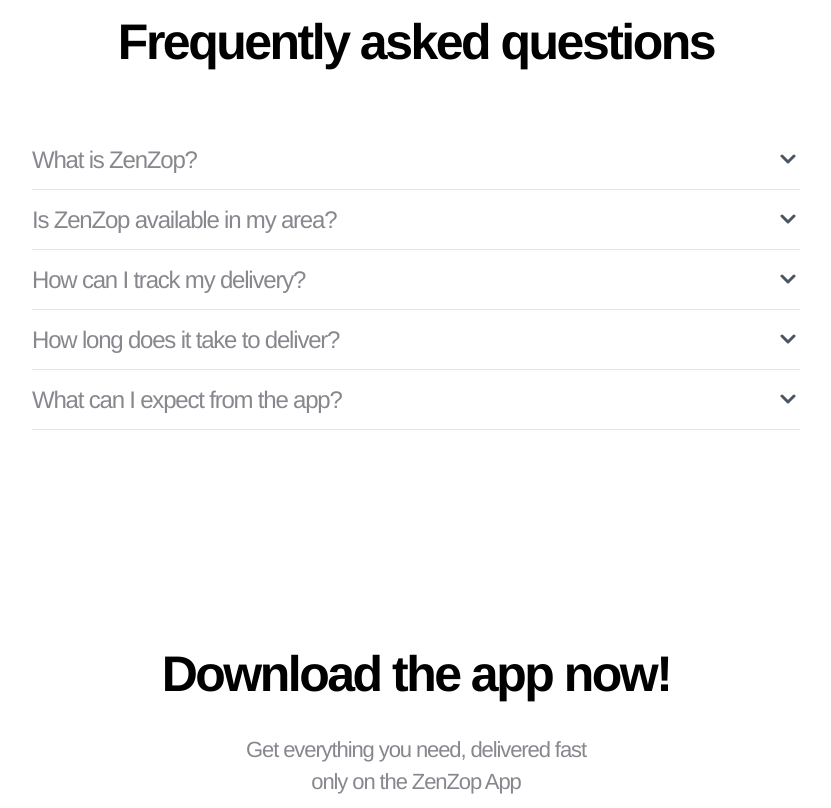
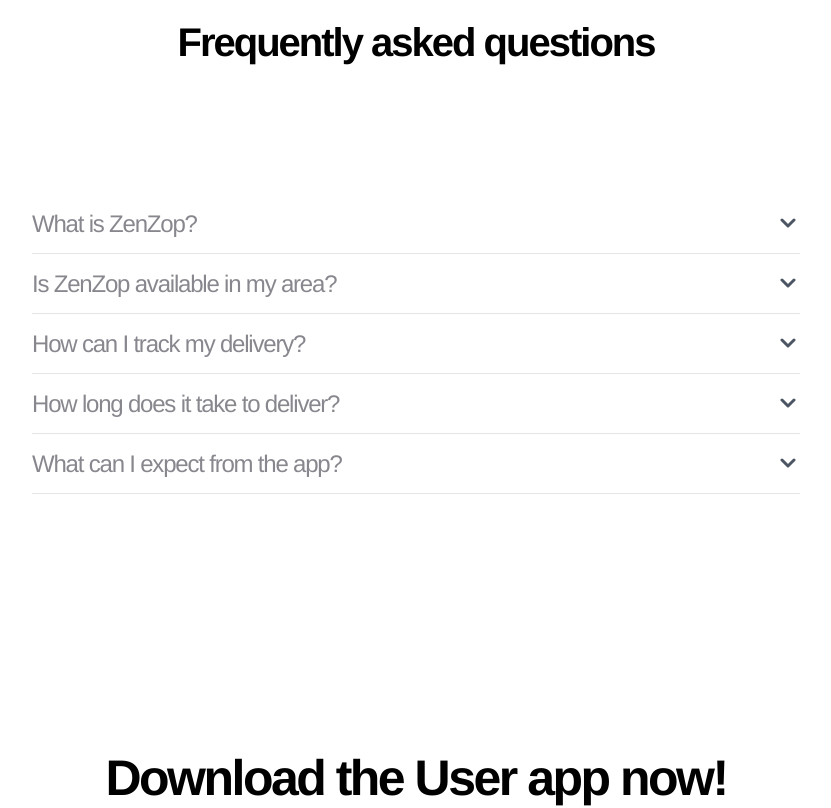
Before and after one commit to Chandan881/landingpage, a Next.js app: page /user in a window 1280 px wide. Shown: the part 6660-7468 px from the top of the page, without its empty margins (224-1055 px from the left). Built offline with nearby package versions, Linux system fonts and the light colour scheme.

Commit message:
user all done

```diff
--- a/app/(routes)/shop/page.js
+++ b/app/(routes)/shop/page.js
@@ -520,13 +520,22 @@
         </Container>
       </section>
 
+      {/* Download App Section - matched structure to rider */}
       <section>
         <Container className="py-16">
-          <DownloadAppSection image={iPhone16} />
+          <DownloadAppSection
+            title="Download the Shop app now!"
+            subtitle={
+              <>
+                Start selling with ZenZop <br /> Download the app and begin your
+                journey
+              </>
+            }
+            image={iPhone16}
+            imageFit="contain"
+          />
         </Container>
       </section>
-
-      {/* Download App Section */}
     </main>
   );
 }
--- a/app/(routes)/user/page.js
+++ b/app/(routes)/user/page.js
@@ -291,9 +291,9 @@
       <section
         id="cta-sell"
         data-animate
-        className="bg-[#110C58] text-white mt-30"
+        className="bg-[#110C58] text-white mt-10 md:mt-10 lg:mt-30"
       >
-        <Container className="py-40">
+        <Container className="py-16 md:mt-20 lg:py-40">
           <div
             className={`text-center transition-all duration-1000 ease-out transform ${
               visibleSections.has("cta-sell")
@@ -340,7 +340,7 @@
 
       {/* FAQ */}
       <section id="faq" data-animate>
-        <Container className="py-50">
+        <Container className="py-16 md:py-30 lg:py-50">
           <div
             className={`transition-all duration-1000 ease-out transform ${
               visibleSections.has("faq")
@@ -376,10 +376,20 @@
         </Container>
       </section>
 
-      {/* Download App - reusable */}
+      {/* Download App Section - matched structure to rider */}
       <section>
-        <Container className="pb-16">
-          <DownloadAppSection image={iPhone17} />
+        <Container className="py-8 md:py-10 lg:py-10">
+          <DownloadAppSection
+            title="Download the User app now!"
+            subtitle={
+              <>
+                Start shopping with ZenZop <br /> Download the app and begin
+                your journey
+              </>
+            }
+            image={iPhone17}
+            imageFit="contain"
+          />
         </Container>
       </section>
     </main>
--- a/app/components/organisms/DownloadAppSection.js
+++ b/app/components/organisms/DownloadAppSection.js
@@ -52,10 +52,10 @@
   return (
     <section>
       <div className="text-center max-w-2xl mx-auto">
-        <h3 className="text-[50px] font-[800] leading-[88px] tracking-[-0.05em] text-center font-helvetica-neue text-[#000000]">
+        <h3 className="text-[30px] lg:text-[50px] font-[800] leading-[88px] tracking-[-0.05em] text-center font-helvetica-neue text-[#000000]">
           {title}
         </h3>
-        <p className="mt-4 text-[22px] font-[500] leading-[32px] tracking-[-0.05em] text-center font-helvetica-neue text-[#88878E]">
+        <p className="mt-0 md:mt-4 lg:mt-4 text-[16px] lg:text-[22px] font-[500] leading-[32px] tracking-[-0.05em] text-center font-helvetica-neue text-[#88878E]">
           {subtitle}
         </p>
         <div className="mt-8 flex items-center justify-center gap-3">
--- a/app/components/organisms/FaqAccordion.js
+++ b/app/components/organisms/FaqAccordion.js
@@ -59,10 +59,10 @@
 }) {
   return (
     <div>
-      <h3 className="text-[40px] md:text-[50px] font-[800] leading-[64px] tracking-[-0.05em] text-center mb-8 font-helvetica-neue text-[#000000]">
+      <h3 className="text-[30px] lg:text-[40px] md:text-[50px] font-[800] leading-[64px] tracking-[-0.05em] text-center mb-8 font-helvetica-neue text-[#000000]">
         {title}
       </h3>
-      <div className="max-w-3xl mx-auto mt-14">
+      <div className="max-w-3xl mx-auto mt-0 md:mt-10 lg:mt-30">
         {items.map((it, i) => (
           <FaqItem key={it.q + i} q={it.q} a={it.a} />
         ))}
--- a/app/components/organisms/TestimonialsCarousel.js
+++ b/app/components/organisms/TestimonialsCarousel.js
@@ -105,7 +105,7 @@
           {slides.map((s, i) => (
             <li
               key={i}
-              className={`flex-[0_0_60vw] min-w-0 transition-opacity duration-300 ${
+              className={`flex-[0_0_80vw] sm:flex-[0_0_60vw] min-w-0 transition-opacity duration-300 ${
                 i === selectedIndex ? "opacity-100" : "opacity-50"
               }`}
             >
@@ -113,10 +113,10 @@
                 className="rounded-3xl text-center h-[360px] sm:h-[420px] md:h-[480px] px-6 sm:px-8 md:px-12 flex flex-col items-center justify-center group transition-all duration-300 hover:shadow-2xl mb-4"
                 style={{ backgroundColor: s.bg }}
               >
-                <p className="mx-auto max-w-3xl text-[16px] sm:text-[18px] md:text-[24px] font-[500] text-[#333333] font-helvetica-neue leading-[32px] tracking-[-0.03em] text-center">
+                <p className="mx-auto max-w-3xl text-[14px] sm:text-[18px] md:text-[24px] font-[500] text-[#333333] font-helvetica-neue leading-[32px] tracking-[-0.03em] text-center">
                   “{s.quote}”
                 </p>
-                <div className="mt-6 text-[18px] font-[500] text-[#333333] font-helvetica-neue leading-[32px] tracking-[-0.03em] text-center">
+                <div className="mt-6 text-[12px] sm:text-[12px] md:text-[18px] font-[500] text-[#333333] font-helvetica-neue leading-[32px] tracking-[-0.03em] text-center">
                   {s.author}, {s.role}
                 </div>
               </div>
@@ -129,7 +129,7 @@
         type="button"
         aria-label="Previous testimonial"
         onClick={scrollPrev}
-        className="absolute left-[calc(50%-30vw+20px)] sm:left-[calc(50%-30vw+20px)] md:left-[calc(50%-30vw+20px)] top-1/2 -translate-y-1/2 h-12 w-12 rounded-full bg-white text-black shadow-sm hover:bg-white/90 z-10"
+        className="hidden sm:block absolute left-[calc(50%-30vw+20px)] sm:left-[calc(50%-30vw+20px)] md:left-[calc(50%-30vw+20px)] top-1/2 -translate-y-1/2 h-12 w-12 rounded-full bg-white text-black shadow-sm hover:bg-white/90 z-10"
       >
         <span className="inline-block w-full text-center text-2xl font-bold">
           ‹
@@ -139,7 +139,7 @@
         type="button"
         aria-label="Next testimonial"
         onClick={scrollNext}
-        className="absolute right-[calc(50%-30vw+20px)] sm:right-[calc(50%-30vw+20px)] md:right-[calc(50%-30vw+20px)] top-1/2 -translate-y-1/2 h-12 w-12 rounded-full bg-white text-black shadow-sm hover:bg-white/90 z-10"
+        className="hidden sm:block absolute right-[calc(50%-30vw+20px)] sm:right-[calc(50%-30vw+20px)] md:right-[calc(50%-30vw+20px)] top-1/2 -translate-y-1/2 h-12 w-12 rounded-full bg-white text-black shadow-sm hover:bg-white/90 z-10"
       >
         <span className="inline-block w-full text-center text-2xl font-bold">
           ›
```
